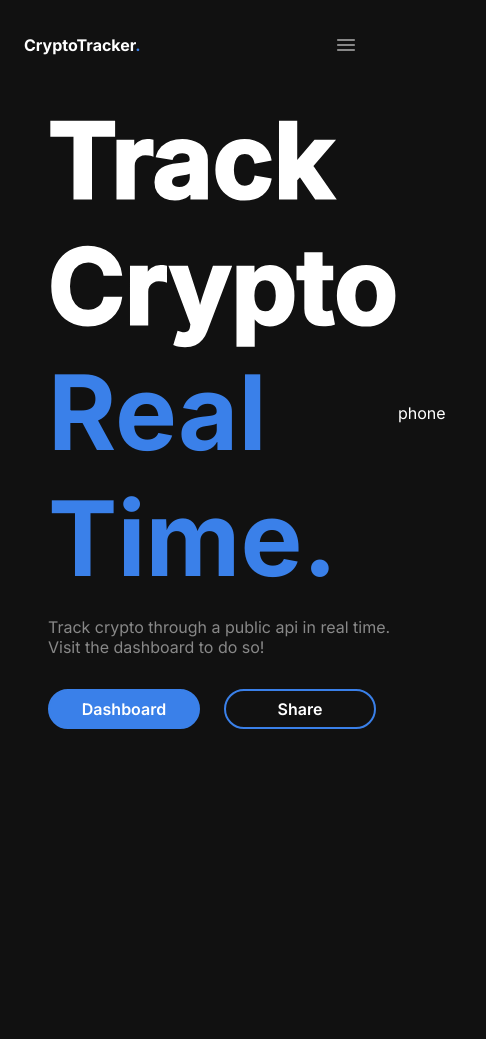
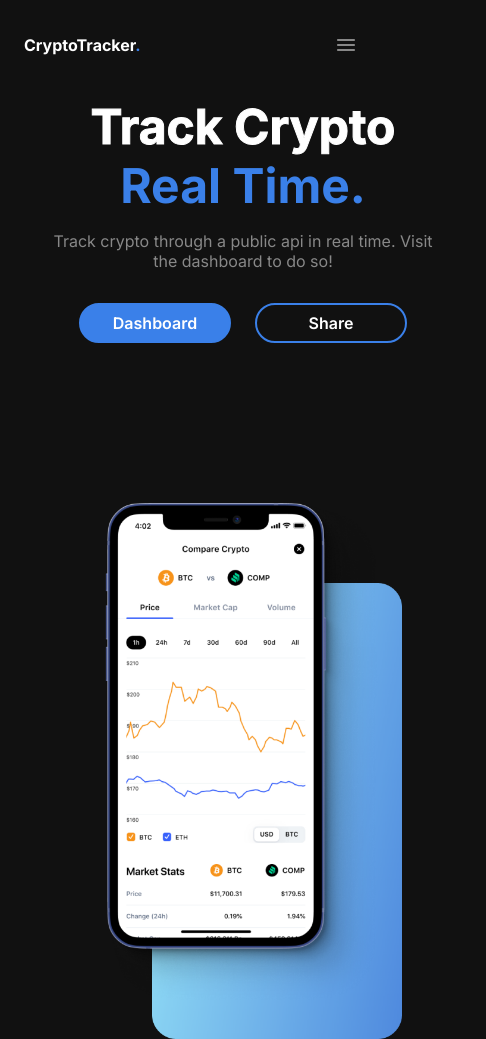
Before and after one commit to abdulragib/Crypto_Project, a React (Create React App) app: page / in a window 390 px wide. Shown: the whole page, 486 px wide, since content can reach past the window. Before the commit the page ends 844 px from the top, so only its background shows below. Built offline with nearby package versions, Linux system fonts and the light colour scheme; the HTML template or start-up script is replaced by a standard one.

Commit message:
MainComponent -> Responsiveness done

```diff
--- a/src/components/LandingPage/MainComponent/index.js
+++ b/src/components/LandingPage/MainComponent/index.js
@@ -1,6 +1,8 @@
 import React from 'react';
 import './style.css'
 import Button from "../../Common/Button";
+import iphone from "../../../assets/iphone.png"
+import gradient from "../../../assets/gradient.png"
 const MainComponent = () => {
     return (
         <div className="flex-info">
@@ -15,7 +17,10 @@ const MainComponent = () => {
                  </div>
              </div>
 
-            <div>phone</div>
+            <div className="phone-container">
+                <img src={iphone} className='iphone'/>
+                <img src={gradient} className='gradient'/>
+            </div>
         </div>
     );
 };
--- a/src/components/LandingPage/MainComponent/style.css
+++ b/src/components/LandingPage/MainComponent/style.css
@@ -38,3 +38,153 @@
     gap:1.5rem;
     margin-top:2rem;
 }
+
+.phone-container{
+    width:50%;
+    position:relative;
+    padding:1rem;
+}
+
+.iphone{
+    position:absolute;
+    z-index:1;
+    min-width:300px;
+    width:50%;
+    right:6rem;
+    top:-12.4rem;
+}
+
+.gradient{
+    position:absolute;
+    min-width:250px;
+    width:40%;
+    top:-6rem;
+    right:6rem;
+    z-index: 0;
+}
+
+@media only screen and (max-width:1250px){
+    .track-crypto-heading,.real-time-heading{
+        font-size:5rem;
+    }
+
+    .iphone{
+        right:6rem;
+        top:-8rem;
+        width:50%
+    }
+
+    .gradient{
+        position:absolute;
+        min-width:250px;
+        width:40%;
+        top:-2rem;
+        right:6rem;
+        z-index: 0;
+    }
+}
+
+@media only screen and (max-width:929px){
+   .flex-info{
+       flex-direction:column;
+   }
+    .track-crypto-heading,.real-time-heading{
+        font-size:5rem;
+        margin:0;
+        text-align: center;
+    }
+    .left-component{
+        width:100%;
+    }
+
+    .info-text{
+        text-align: center;
+    }
+
+    .btn-flex{
+        justify-content:center;
+    }
+
+    .iphone{
+        right:6rem;
+        top:10rem;
+        width:45%;
+
+    }
+
+    .gradient{
+        top:15rem;
+        right:5rem;
+        width:35%;
+
+    }
+
+    .phone-container{
+        display:block;
+        margin:auto;
+    }
+}
+
+@media only screen and (max-width:600px) {
+    .track-crypto-heading,.real-time-heading{
+        font-size:3rem;
+        margin:0;
+        text-align: center;
+    }
+    .left-component{
+        width:100%;
+    }
+
+    .info-text{
+        text-align: center;
+    }
+
+    .btn-flex{
+        justify-content:center;
+    }
+
+    .track-crypto-heading{
+        -webkit-text-stroke-width: 1px;
+    }
+
+    .flex-info{
+        justify-content: center;
+        align-items: center;
+        width:100%;
+    }
+
+    .iphone {
+        top: 10rem;
+        width: 45%;
+        left:-15%;
+    }
+
+    .gradient{
+        top:15rem;
+        left:10%;
+        width:35%;
+    }
+}
+
+/*for ultrawide screens*/
+@media only screen and (min-width: 1450px)
+{
+    .iphone{
+        position:absolute;
+        z-index:1;
+        min-width:300px;
+        width:50%;
+        right:6rem;
+        top:-6.4rem;
+    }
+
+    .gradient{
+        position:absolute;
+        min-width:250px;
+        width:40%;
+        top:-2rem;
+        right:6rem;
+        z-index: 0;
+    }
+
+}
```
Also changed, not shown: src/assets/gradient.png (added), src/assets/iphone.png (added).
